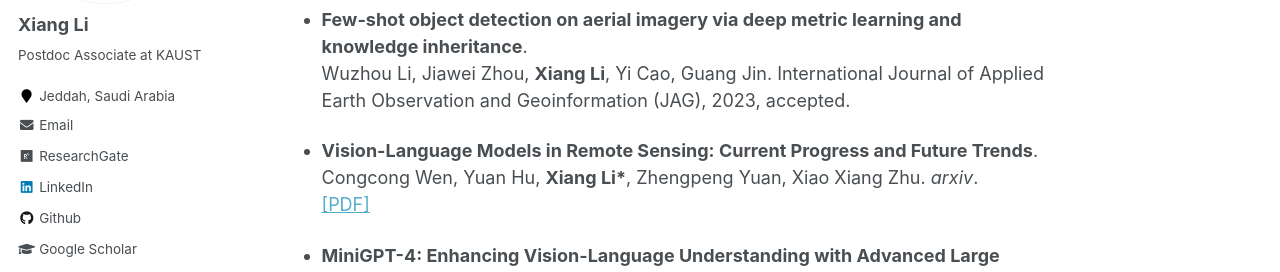
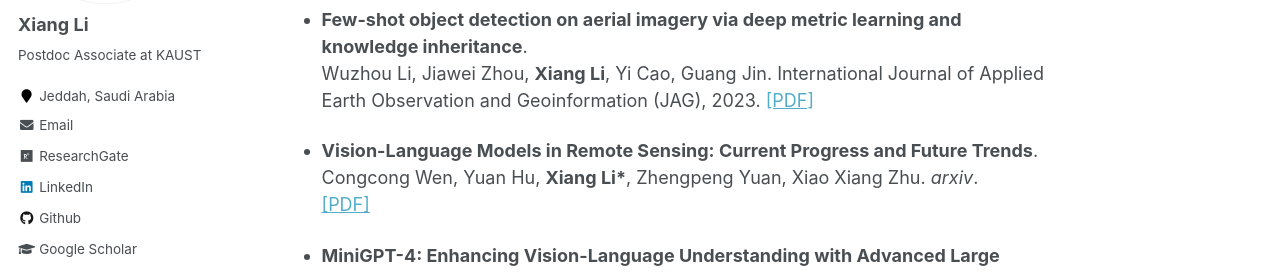
Before and after one commit to lx709/lx709.github.io, a Jekyll site: the page built from _pages/publications.md, in a window 1280 px wide and 900 px high, scrolled down 451 px. Shown: the part 197-469 px from the top of the window. Built offline with Jekyll 4.4.1, drawn with Linux system fonts in a browser that asks for light colours; some web fonts are replaced.

Commit message:
Update publications.md

```diff
--- a/_pages/publications.md
+++ b/_pages/publications.md
@@ -19,7 +19,8 @@ Yuan Hu, Jianlong Yuan, Congcong Wen, Xiaonan Lu, <b>Xiang Li*</b>. <i>arxiv</i>
 Faizan Khan, <b>Xiang Li</b>, Andrew Temple, Mohamed Elhoseiny. <i>Intertional Conference on Computer Vision (ICCV) 2023</i>, accepted.<br>
 
 * <b>Few-shot object detection on aerial imagery via deep metric learning and knowledge inheritance</b>. <br>
-Wuzhou Li, Jiawei Zhou, <b>Xiang Li</b>, Yi Cao, Guang Jin. International Journal of Applied Earth Observation and Geoinformation (JAG), 2023, accepted.
+Wuzhou Li, Jiawei Zhou, <b>Xiang Li</b>, Yi Cao, Guang Jin. International Journal of Applied Earth Observation and Geoinformation (JAG), 2023.
+[[PDF]](https://www.sciencedirect.com/science/article/pii/S1569843223002212)
 
 * <b>Vision-Language Models in Remote Sensing: Current Progress and Future Trends</b>. <br>
 Congcong Wen, Yuan Hu, <b>Xiang Li*</b>, Zhengpeng Yuan, Xiao Xiang Zhu. <i>arxiv</i>.<br>
```
